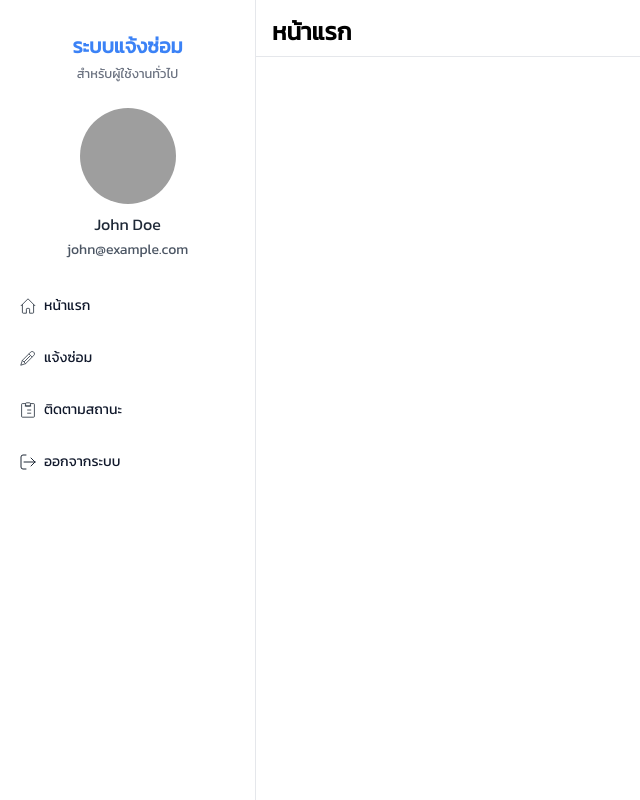
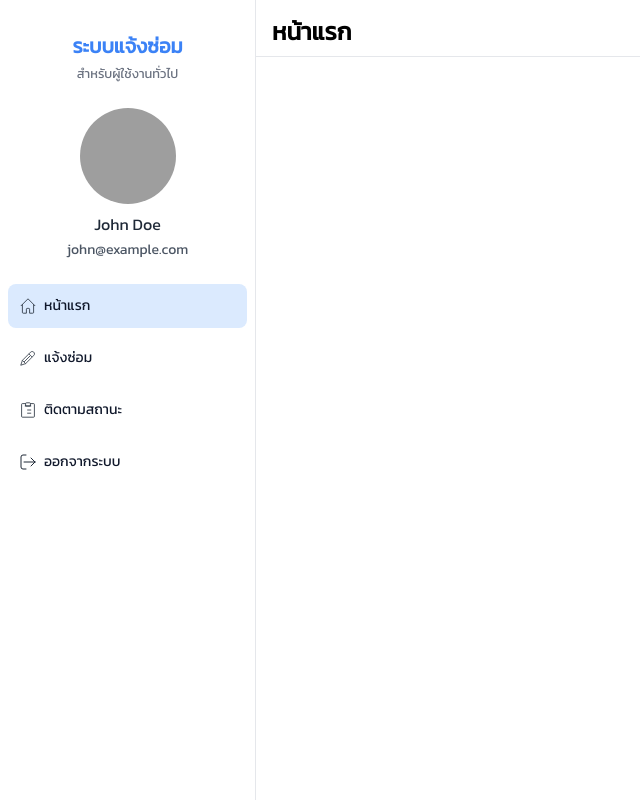
Before and after one commit to danunaise/Repair-system, a Next.js app: page / in a window 1280 px wide. Shown: the whole page, without its empty margins (0-640 px from the left). Built offline with nearby package versions, Linux system fonts and the light colour scheme; grey boxes are pictures that could not be loaded.

Commit message:
redesign sidebar and create component Navlink

```diff
--- /dev/null
+++ b/app/components/Link.tsx
@@ -0,0 +1,32 @@
+"use client";
+import React from "react"
+import Link from 'next/link';
+import { usePathname } from 'next/navigation'
+
+interface Props {
+    NavLink: {
+        name: string;
+        path: string;
+        icon: React.ReactNode;
+    }[];
+}
+const LinkSidebar: React.FC<Props> = ({ NavLink }) => {
+    const pathname = usePathname();
+    return (
+        <>
+            {NavLink.map((item, index) => (
+                <Link key={item.path}
+                      href={item.path}
+                      className={`flex items-center px-3 py-3 text-slate-900 transition-colors
+                      duration-300 transform rounded-lg ${
+                            pathname === item.path ? "bg-blue-100" : "hover:bg-gray-100"
+                      }`}>
+                    {item.icon}
+                    <span className="mx-2 text-sm font-medium">{item.name}</span>
+                </Link>
+            ))}
+        </>
+    )
+}
+
+export default LinkSidebar;
--- a/app/components/Sidebar.tsx
+++ b/app/components/Sidebar.tsx
@@ -1,10 +1,41 @@
 import React from 'react'
 import Link from 'next/link'
 import Image from "next/image";
+import LinkSidebar from './Link';
 
 type Props = {}
 
 const Sidebar = (props: Props) => {
+    const Navlink = [
+        {
+            name: "หน้าแรก",
+            path: "/",
+            icon: <svg className="w-4 h-4 text-gray-800" aria-hidden="true" xmlns="http://www.w3.org/2000/svg" fill="none" viewBox="0 0 20 20">
+                <path stroke="currentColor" d="M3 8v10a1 1 0 0 0 1 1h4v-5a1 1 0 0 1 1-1h2a1 1 0 0 1 1 1v5h4a1 1 0 0 0 1-1V8M1 10l9-9 9 9"/>
+            </svg>
+        },
+        {
+            name: "แจ้งซ่อม",
+            path: "/report",
+            icon: <svg className="w-4 h-4 text-gray-800" aria-hidden="true" xmlns="http://www.w3.org/2000/svg" fill="none" viewBox="0 0 21 21">
+                <path stroke="currentColor" d="M7.418 17.861 1 20l2.139-6.418m4.279 4.279 10.7-10.7a3.027 3.027 0 0 0-2.14-5.165c-.802 0-1.571.319-2.139.886l-10.7 10.7m4.279 4.279-4.279-4.279m2.139 2.14 7.844-7.844m-1.426-2.853 4.279 4.279"/>
+            </svg>
+        },
+        {
+            name: "ติดตามสถานะ",
+            path: "/trace",
+            icon: <svg className="w-4 h-4 text-gray-800" aria-hidden="true" xmlns="http://www.w3.org/2000/svg" width="18" height="20" fill="none" viewBox="0 0 18 20">
+                <path stroke="currentColor" d="M12 2h4a1 1 0 0 1 1 1v15a1 1 0 0 1-1 1H2a1 1 0 0 1-1-1V3a1 1 0 0 1 1-1h4m6 0v3H6V2m6 0a1 1 0 0 0-1-1H7a1 1 0 0 0-1 1M5 5h8m-5 5h5m-8 0h.01M5 14h.01M8 14h5"/>
+            </svg>
+        },
+        {
+            name: "ออกจากระบบ",
+            path: "/home",
+            icon: <svg className="w-4 h-4 text-gray-800" aria-hidden="true" xmlns="http://www.w3.org/2000/svg" fill="none" viewBox="0 0 16 16">
+                <path stroke="currentColor" strokeLinecap="round" strokeLinejoin="round" strokeWidth="1" d="M4 8h11m0 0-4-4m4 4-4 4m-5 3H3a2 2 0 0 1-2-2V3a2 2 0 0 1 2-2h3"/>
+            </svg>
+        }
+    ]
       return (
           <div>
               <aside className="flex flex-col w-64 z-20 h-screen px-5 py-8 overflow-y-auto bg-white border-r rtl:border-r-0 rtl:border-l">
@@ -22,30 +53,7 @@ const Sidebar = (props: Props) => {
 
                   <div className="flex flex-col justify-between flex-1 mt-6">
                       <nav className="flex-1 -mx-3 space-y-2">
-                          <Link href={"/"} className="flex items-center px-3 py-3 text-slate-900 transition-colors duration-300 transform rounded-lg hover:bg-gray-100">
-                              <svg className="w-4 h-4 text-gray-800" aria-hidden="true" xmlns="http://www.w3.org/2000/svg" fill="none" viewBox="0 0 20 20">
-                                  <path stroke="currentColor" d="M3 8v10a1 1 0 0 0 1 1h4v-5a1 1 0 0 1 1-1h2a1 1 0 0 1 1 1v5h4a1 1 0 0 0 1-1V8M1 10l9-9 9 9"/>
-                              </svg>
-                              <span className="mx-2 text-sm font-medium">หน้าแรก</span>
-                          </Link>
-                          <Link href={"/report"} className="flex items-center px-3 py-3 text-slate-900 transition-colors duration-300 transform rounded-lg hover:bg-gray-100">
-                              <svg className="w-[16px] h-[16px] text-gray-800" aria-hidden="true" xmlns="http://www.w3.org/2000/svg" fill="none" viewBox="0 0 21 21">
-                                  <path stroke="currentColor" d="M7.418 17.861 1 20l2.139-6.418m4.279 4.279 10.7-10.7a3.027 3.027 0 0 0-2.14-5.165c-.802 0-1.571.319-2.139.886l-10.7 10.7m4.279 4.279-4.279-4.279m2.139 2.14 7.844-7.844m-1.426-2.853 4.279 4.279"/>
-                              </svg>
-                              <span className="mx-2 text-sm font-medium">แจ้งซ่อม</span>
-                          </Link>
-                          <Link href={"/trace"} className="flex items-center px-3 py-3 text-slate-900 transition-colors duration-300 transform rounded-lg hover:bg-gray-100">
-                              <svg className="w-4 h-4 text-gray-800" aria-hidden="true" xmlns="http://www.w3.org/2000/svg" width="18" height="20" fill="none" viewBox="0 0 18 20">
-                                  <path stroke="currentColor" d="M12 2h4a1 1 0 0 1 1 1v15a1 1 0 0 1-1 1H2a1 1 0 0 1-1-1V3a1 1 0 0 1 1-1h4m6 0v3H6V2m6 0a1 1 0 0 0-1-1H7a1 1 0 0 0-1 1M5 5h8m-5 5h5m-8 0h.01M5 14h.01M8 14h5"/>
-                              </svg>
-                              <span className="mx-2 text-sm font-medium">ติดตามสถานะ</span>
-                          </Link>
-                          <Link href={"/home"} className="flex items-center px-3 py-3 text-slate-900 transition-colors duration-300 transform rounded-lg hover:bg-gray-100">
-                              <svg className="w-[16px] h-[16px] text-gray-800" aria-hidden="true" xmlns="http://www.w3.org/2000/svg" fill="none" viewBox="0 0 16 16">
-                                  <path stroke="currentColor" strokeLinecap="round" strokeLinejoin="round" strokeWidth="1" d="M4 8h11m0 0-4-4m4 4-4 4m-5 3H3a2 2 0 0 1-2-2V3a2 2 0 0 1 2-2h3"/>
-                              </svg>
-                              <span className="mx-2 text-sm font-medium">ออกจากระบบ</span>
-                          </Link>
+                          <LinkSidebar NavLink={Navlink}/>
                       </nav>
                   </div>
               </aside>
```
